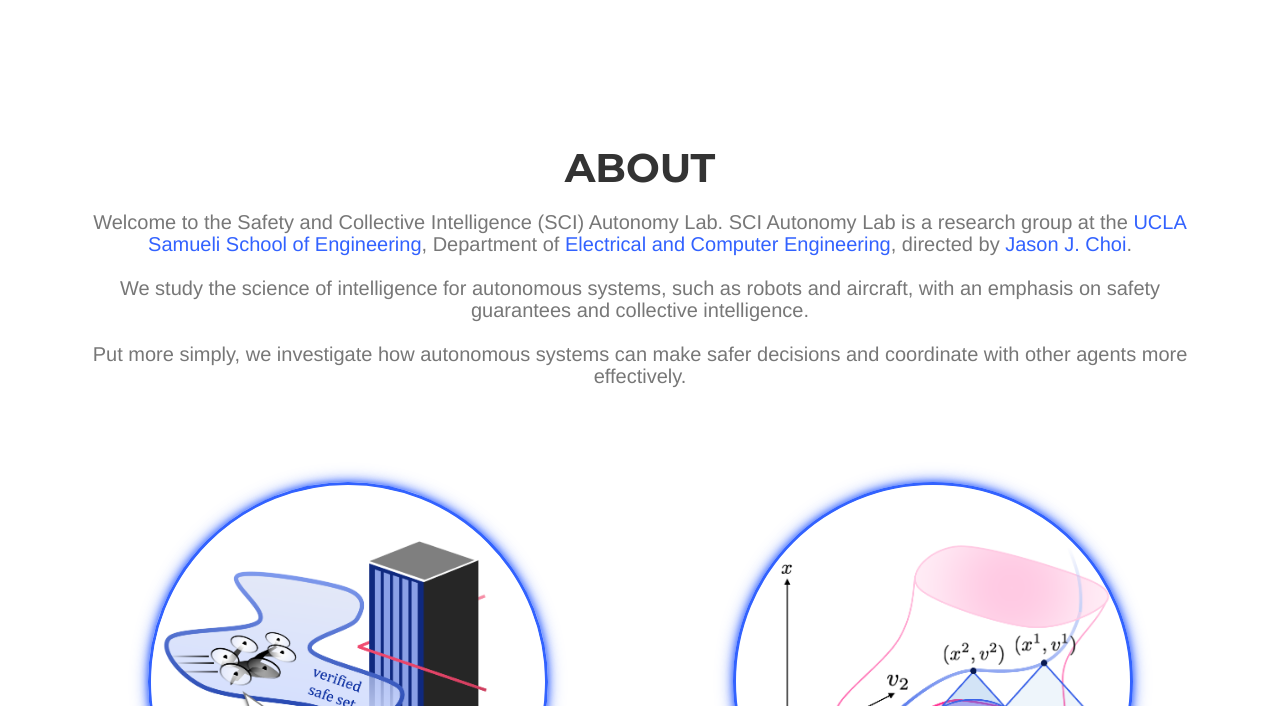
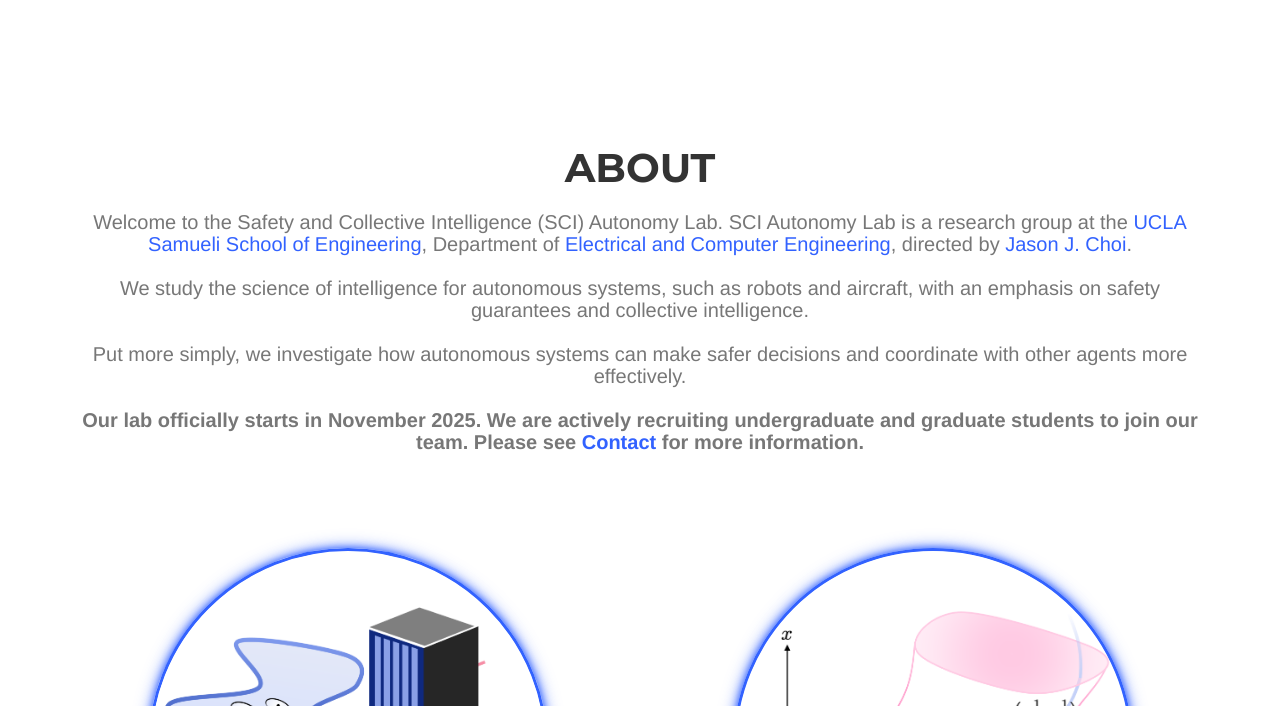
Before and after one commit to ChoiJangho/sci_autonomy_lab_website, a Jekyll site: the page built from index.html, in a window 1280 px wide and 1400 px high, cut to the strip 694-1400 px from the top of the window. Built offline with Jekyll 4.4.1, drawn with Linux system fonts in a browser that asks for light colours; some web fonts are replaced.

Commit message:
about: flake.

```diff
--- a/_includes/about.html
+++ b/_includes/about.html
@@ -7,7 +7,9 @@
                         SCI Autonomy Lab is a research group at the <a href="https://samueli.ucla.edu/" target="_blank">UCLA Samueli School of Engineering</a>,
                         Department of <a href="https://www.ee.ucla.edu/" target="_blank">Electrical and Computer Engineering</a>, directed by <a href="https://jay-choi.me/" target="_blank">Jason J. Choi</a>.<br><br>
                         We study the science of intelligence for autonomous systems, such as robots and aircraft, with an emphasis on safety guarantees and collective intelligence.<br><br>
-                        Put more simply, we investigate how autonomous systems can make safer decisions and coordinate with other agents more effectively.</h3>
+                        Put more simply, we investigate how autonomous systems can make safer decisions and coordinate with other agents more effectively.<br><br>
+                    <strong>Our lab officially starts in November 2025. We are actively recruiting undergraduate and graduate students to join our team. Please see <a href="#contact">Contact</a> for more information.</strong>
+                    </h3>
                 </div>
             </div>
             <div class="row text-center">
--- a/_includes/css/agency.css
+++ b/_includes/css/agency.css
@@ -288,7 +288,6 @@ header .intro-text .intro-lead-in {
     margin-bottom: 25px;
     font-family: {{ site.data.template.font.secondary }};
     font-size: 22px;
-    font-style: italic;
     line-height: 22px;
 }
 
@@ -311,7 +310,6 @@ header .intro-text .intro-heading {
         margin-bottom: 25px;
         font-family: {{ site.data.template.font.secondary }};
         font-size: 40px;
-        font-style: italic;
         line-height: 40px;
     }
 
```
